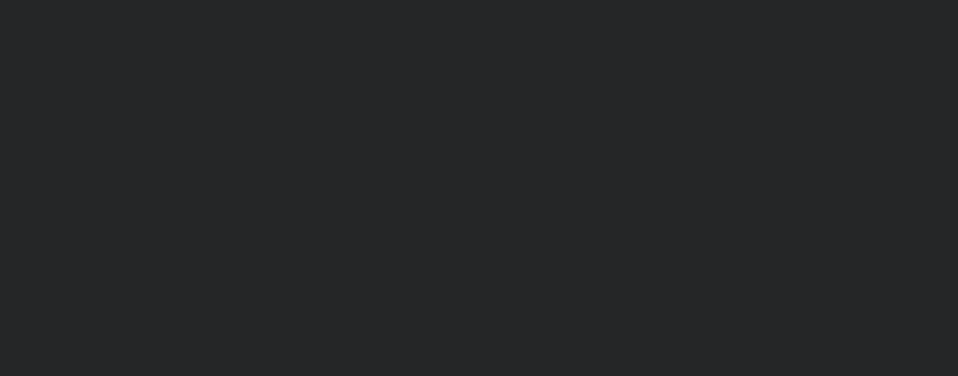
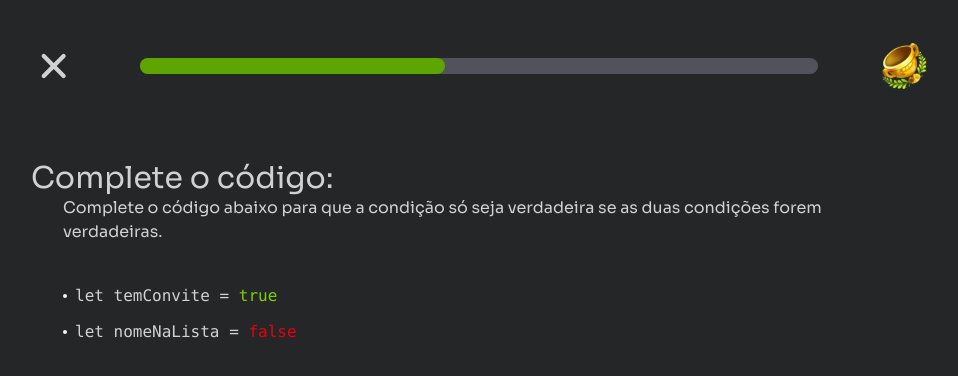
Before and after one commit to Leandro-MFarias/projeto-mais-prati, a React (Vite) app: page /exercises in a window 1280 px wide. Shown: the top 376 px of the page, without its empty margins (161-1119 px from the left). Built offline with nearby package versions, Linux system fonts and the light colour scheme.

Commit message:
Pagina de Exercicios

```diff
--- a/src/components/exercises/completeCode.jsx
+++ b/src/components/exercises/completeCode.jsx
@@ -1,8 +1,46 @@
-
+import { IoClose } from "react-icons/io5";
+import trophy from "../../assets/trophy.svg";
 export function CompleteCode() {
   return (
-    <div>
+    <div className="m-auto flex min-h-screen w-4xl flex-col space-y-16 py-9">
+      {/* Barra */}
+      <div className="flex w-4xl items-center justify-between gap-16">
+        <IoClose className="text-6xl"/>
+        <div class="h-4 w-full rounded-full bg-zinc-600 dark:bg-gray-700">
+          <div
+            class="h-4 rounded-full bg-lime-600 dark:bg-blue-500"
+            style={{ width: "45%" }}
+          ></div>
+        </div>
+        <img width="45px" src={trophy} alt="Troféu" />
+      </div>
+      {/* exercicios */}
+      <div className="flex h-96 flex-col justify-between">
+        <div>
+          <h1 className="text-3xl">Complete o código:</h1>
+          <div className="space-y-10 px-8">
+            <p>
+              Complete o código abaixo para que a condição só seja verdadeira se
+              as duas condições forem verdadeiras.
+            </p>
+            <code className="space-y-3">
+              <div className="flex space-x-2 items-center">
+                <div className="h-1 w-1 bg-zinc-100 rounded-full" />
 
+                <p>let temConvite = <span className="text-lime-500">true</span></p>
+              </div>
+              <div className="flex space-x-2 items-center">
+                <div className="h-1 w-1 bg-zinc-100 rounded-full"/>
+
+                <p>let nomeNaLista = <span className="text-red-600">false</span></p>
+              </div>
+
+
+
+            </code>
+          </div>
+        </div>
+      </div>
     </div>
-  )
+  );
 }
--- a/src/pages/ExercisesPage.jsx
+++ b/src/pages/ExercisesPage.jsx
@@ -1,7 +1,10 @@
+import { CompleteCode } from "../components/exercises/completeCode";
+
 export function ExercisesPage() {
   return (
     <div>
-
+      <CompleteCode
+/>
     </div>
   )
 }
```
Also changed, not shown: src/assets/trophy.svg (added).
